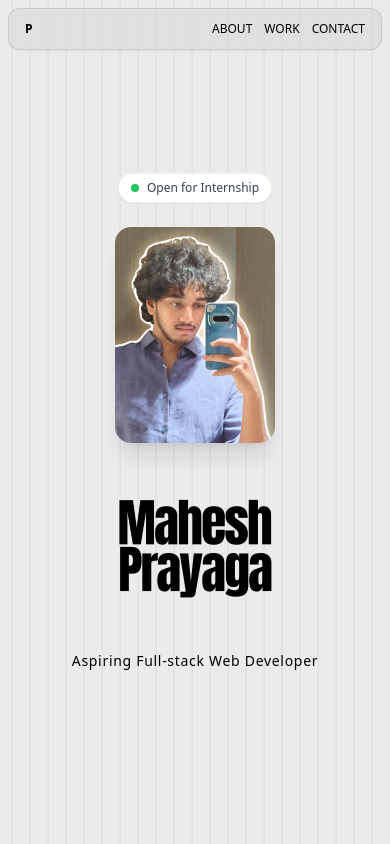
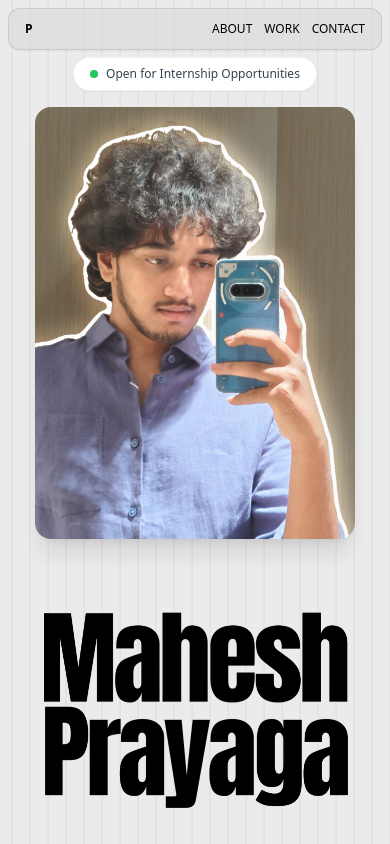
Before and after one commit to Mahesh-Prayaga/Prayaga, a React (Vite) app: page / in a window 390 px wide. Shown: the top 844 px of the page. Built offline with nearby package versions, Linux system fonts and the light colour scheme.

Commit message:
Made it responsive

```diff
--- a/src/components/Hero.jsx
+++ b/src/components/Hero.jsx
@@ -84,31 +84,31 @@ export default function Hero() {
       </p>
 
       {/* 📱 MOBILE LAYOUT - Vertical Stack */}
-      <div className="sm:hidden flex flex-col items-center justify-center gap-6 w-full px-4">
+      <div className="sm:hidden flex flex-col items-center justify-center gap-2 w-full px-3 pt-20">
         {/* Badge for Mobile */}
-        <div className="flex items-center gap-2 bg-white px-3 py-1.5 rounded-full shadow-sm border border-black/5">
+        <div className="flex items-center gap-2 bg-white px-4 py-2 rounded-full shadow-sm border border-black/5 mb-2">
           <span className="relative flex h-2 w-2">
             <span className="animate-ping absolute inline-flex h-full w-full rounded-full bg-green-500 opacity-75"></span>
             <span className="relative inline-flex rounded-full h-full w-full bg-green-500"></span>
           </span>
           <p className="text-xs font-medium text-gray-700">
-            Open for Internship
+            Open for Internship Opportunities
           </p>
         </div>
 
         {/* Right Image for Mobile */}
-        <DecayCard src={rightImg} className="w-40 opacity-90" />
+        <DecayCard src={rightImg} className="w-80 opacity-90" />
 
         {/* Name for Mobile */}
         <img
           src={nameImg}
           alt="Mahesh Prayaga"
           style={{ transform: `scale(${scale})` }}
-          className="w-40 object-contain transition-transform duration-200"
+          className="w-80 object-contain transition-transform duration-200"
         />
 
         {/* Aspiring Text for Mobile */}
-        <p className="font-gothic tracking-wider text-sm text-700 text-center">
+        <p className="font-gothic tracking-wider text-base text-700 text-center -mt-8">
           Aspiring Full-stack Web Developer
         </p>
       </div>
```
